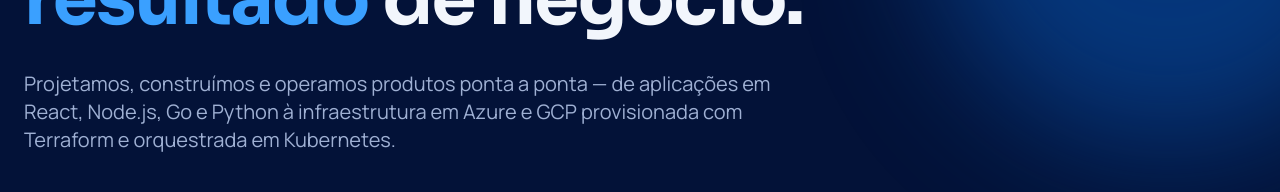
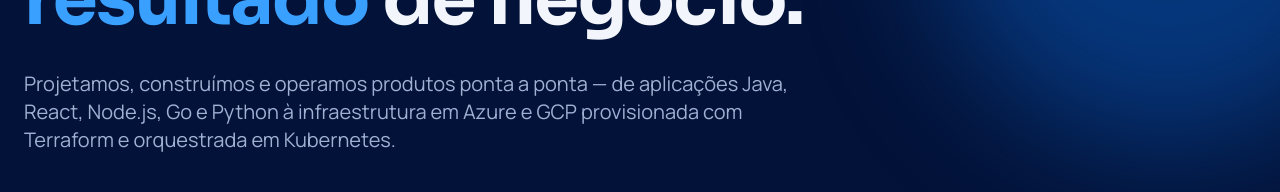
Before and after one commit to lucasrodriguesabreu/phong-site, a React (Vite) app: page / in a window 1280 px wide. Shown: the part 440-632 px from the top of the page. Built offline with nearby package versions, Linux system fonts and the light colour scheme.

Commit message:
Ajuste nas tecnologias utilizadas

```diff
--- a/src/App.jsx
+++ b/src/App.jsx
@@ -22,7 +22,7 @@ export default function App() {
             Do código à nuvem, engenharia que <span className="text-sky">entrega resultado</span> de negócio.
           </h1>
           <p className="mt-8 max-w-3xl text-lg text-ink-muted md:text-xl">
-            Projetamos, construímos e operamos produtos ponta a ponta — de aplicações em React, Node.js, Go e Python
+            Projetamos, construímos e operamos produtos ponta a ponta — de aplicações Java, React, Node.js, Go e Python
             à infraestrutura em Azure e GCP provisionada com Terraform e orquestrada em Kubernetes.
           </p>
           <div className="mt-10 flex flex-wrap gap-4">
```
